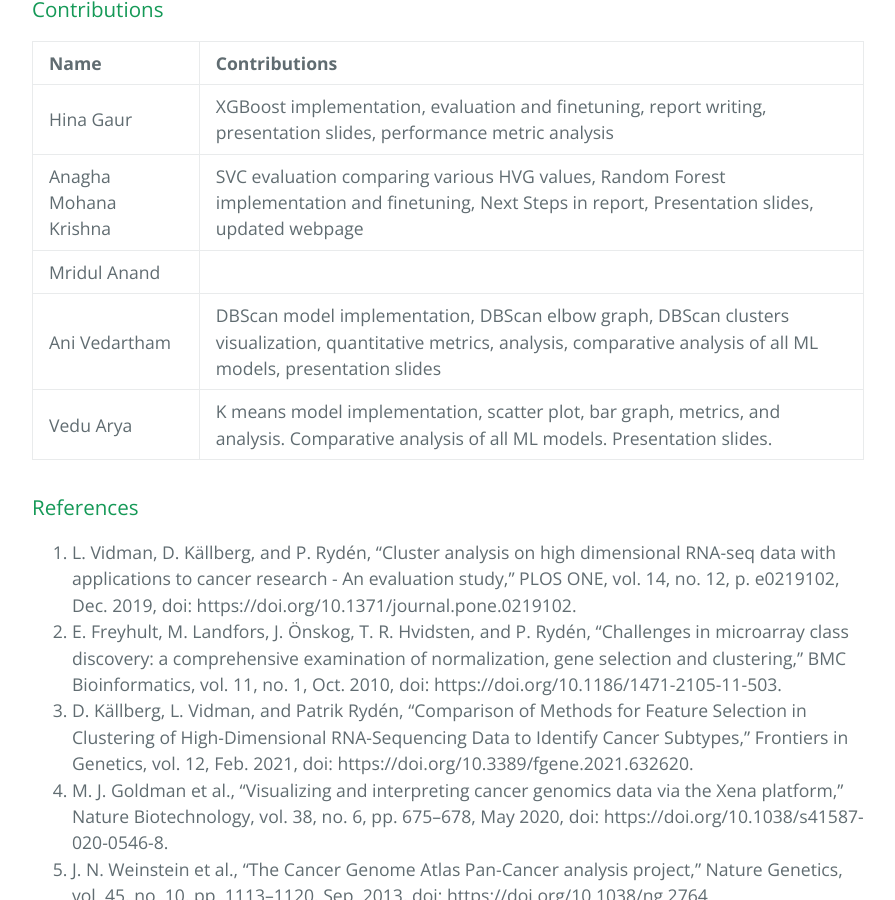
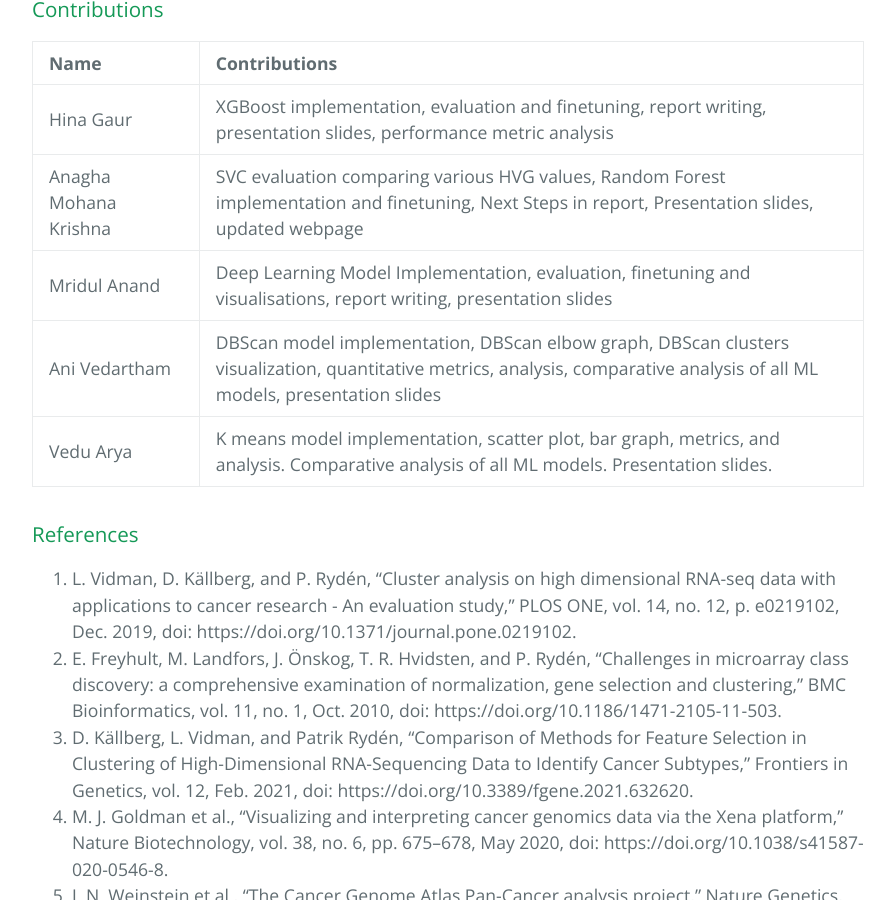
Before and after one commit to AnaghaMKrishna/CS-7641-Project, a Jekyll site: the page built from Final_Submission/final_report.md, in a window 1280 px wide and 900 px high, scrolled down 22807 px. Shown: the whole window, without its empty margins (192-1087 px from the left). Built offline with Jekyll 4.4.1, drawn with Linux system fonts in a browser that asks for light colours; our own code applies the rules of GitHub Pages for plain Markdown files.

Commit message:
Update final_report.md

```diff
--- a/Final_Submission/final_report.md
+++ b/Final_Submission/final_report.md
@@ -228,7 +228,7 @@ If you are unable to view, [please click here](https://gtvault-my.sharepoint.com
 |:-------------|:------------------|
 | Hina Gaur          | XGBoost implementation, evaluation and finetuning, report writing, presentation slides, performance metric analysis |
 | Anagha Mohana Krishna  | SVC evaluation comparing various HVG values, Random Forest implementation and finetuning, Next Steps in report, Presentation slides, updated webpage |
-| Mridul Anand           |  |
+| Mridul Anand           | Deep Learning Model Implementation, evaluation, finetuning and visualisations, report writing, presentation slides |
 | Ani Vedartham | DBScan model implementation, DBScan elbow graph, DBScan clusters visualization, quantitative metrics, analysis, comparative analysis of all ML models, presentation slides |
 | Vedu Arya | K means model implementation, scatter plot, bar graph, metrics, and analysis. Comparative analysis of all ML models. Presentation slides. |
 
```
